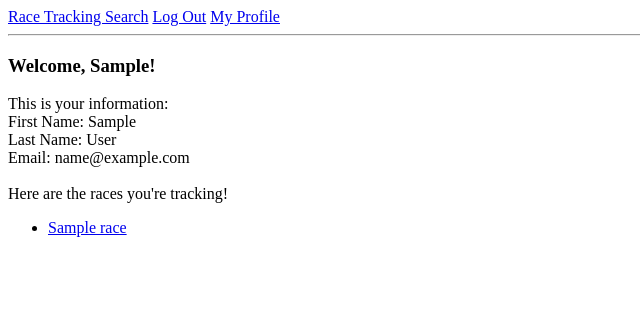
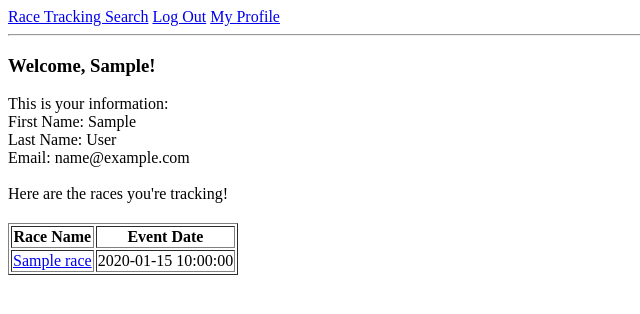
Before and after one commit to ssmores/HB_Fellowship_Run_Registration_Tracker, a Flask app: page /users/1 in a window 1280 px wide. Shown: the top 314 px of the page, without its empty margins (0-640 px from the left). Run offline with Flask 2, Linux system fonts and the light colour scheme; the visitor is signed in with stand-in values (Sample User, id 1); tables that the repository leaves empty hold one stand-in row (values such as "Sample post").

```diff
--- a/server.py
+++ b/server.py
@@ -13,11 +13,29 @@ from datetime import datetime
 
 import os
 
+
+
 key = os.environ['FLASK_SECRET']
 
 app = Flask(__name__)
 app.secret_key = key
 app.jinja_env.undefined = StrictUndefined
+
+# # Information for emailing reminders. To implement later.
+# email_adr = os.environ['MAIL_USERNAME']
+# email_pwd = os.environ['MAIL_PASSWORD']
+
+# # email configuration, based on Google settings
+# app.config.update(DEBUG = True,
+#                   MAIL_SERVER = 'smtp.gmail.com',
+#                   MAIL_PORT = 465,
+#                   MAIL_USE_SSL = False,
+#                   MAIL_USE_TLS = True,
+#                   MAIL_USERNAME = email_adr,
+#                   MAIL_PASSWORD = email_pwd)
+# mail = Mail(app)
+
+
 
 @app.route('/')
 def show_homepage():
@@ -151,7 +169,15 @@ def show_races():
     print city, state, zipcode, distance
 
     q = Race.query
-    results = q.filter(Race.event_city == city).all()
+    results = q.filter(db.or_(Race.event_city == city,
+                              Race.event_state == state)).all()
+                              # Race.event_zipcode == zipcode,
+                              # Race.race_distances.distance_types.distance_length == distance)).all()
+
+
+    if results == []:
+        flash("No matching race results!")
+        return redirect('/')
 
     return render_template ('search_results.html',
                             results=results)
@@ -197,7 +223,7 @@ def add_tracked_race(race_id):
     q = Tracked_Race.query
     verify_race = q.filter(Tracked_Race.user_id == user, Tracked_Race.race_id == race).first()
 
-    if verify_race == None:
+    if verify_race is None:
         tracked_race = Tracked_Race(user_id=user, race_id=race)
         db.session.add(tracked_race)
         db.session.commit()
--- a/templates/homepage.html
+++ b/templates/homepage.html
@@ -12,6 +12,7 @@
     <div>
         <label>State:</label>
             <select name="state">
+                <option value="empty_state_value"> </value>
                 <option value="AL">AL</value>
                 <option value="AK">AK</value>
                 <option value="AZ">AZ</value>
--- a/templates/search_results.html
+++ b/templates/search_results.html
@@ -1,5 +1,6 @@
 {% extends 'base.html' %}
 {% block content %}
+
 Here are the races that meet your parameters:
 
 <ul>
@@ -7,6 +8,6 @@ Here are the races that meet your parameters:
     <li> <a href="/search_results/{{result.race_id}}">{{ result.event_name }}</a></li>
     {% endfor %}
 </ul>
-
+{% endif %}
 
 {% endblock %}
--- a/templates/user_detail.html
+++ b/templates/user_detail.html
@@ -18,10 +18,20 @@
     You have no upcoming races to think about! Go find some!
 {% else %}
     Here are the races you're tracking!
-    <ul>{% for tracked_race in tracked_races %}
-        <li><a href='/tracked_race_logistics/{{ tracked_race.race.race_id }}'>{{ tracked_race.race.event_name }}</li>
+    <table style="margin-top: 20px;" border="1">
+        <tr>
+            <th>Race Name</th>
+            <th>Event Date</th>
+        </tr>
+        {% for tracked_race in tracked_races %}
+        <tr>
+            <td><a href='/tracked_race_logistics/{{ tracked_race.race.race_id }}'>{{ tracked_race.race.event_name }}
+            </td>
+            <td>{{ tracked_race.race.event_date }}</td>
+
+        </tr>
         {% endfor %}
-    </ul>
+    </table>
 {% endif %}
 </div>
 
```
